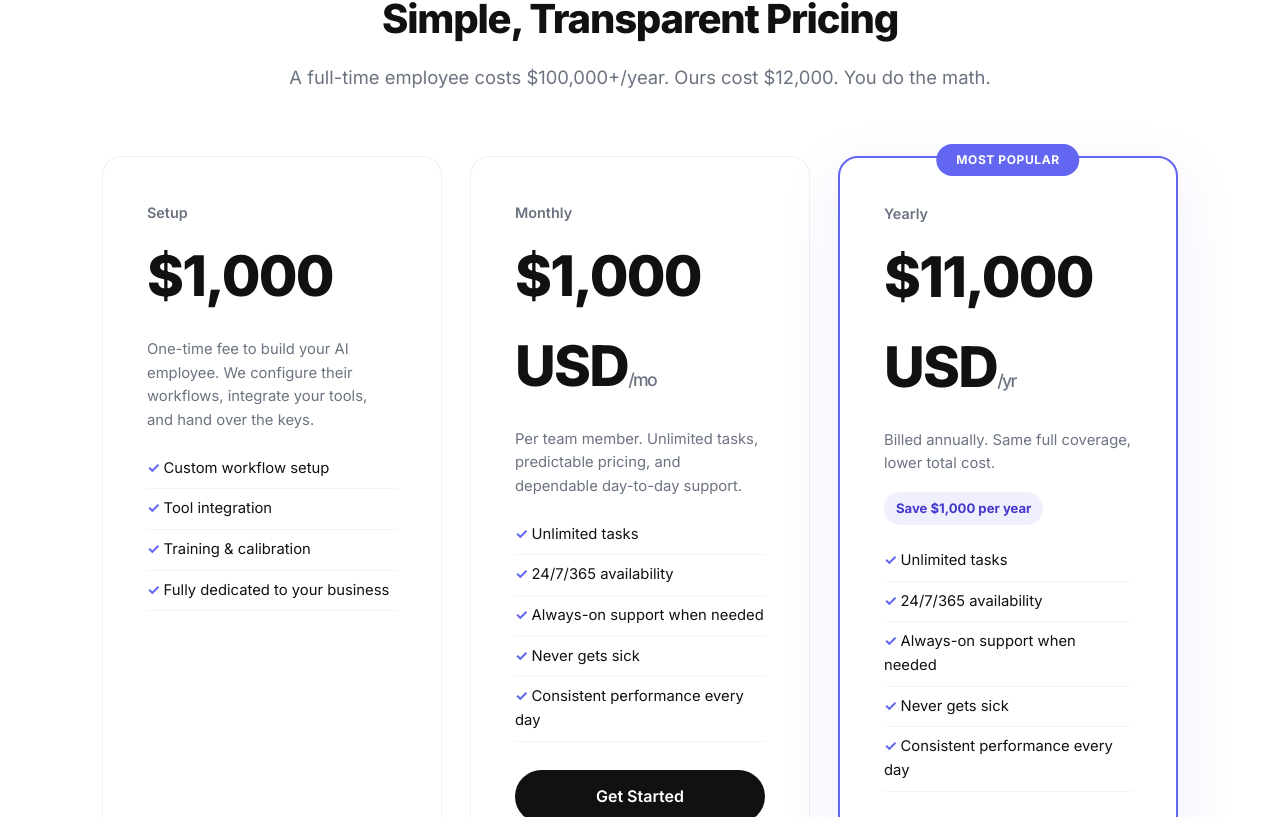
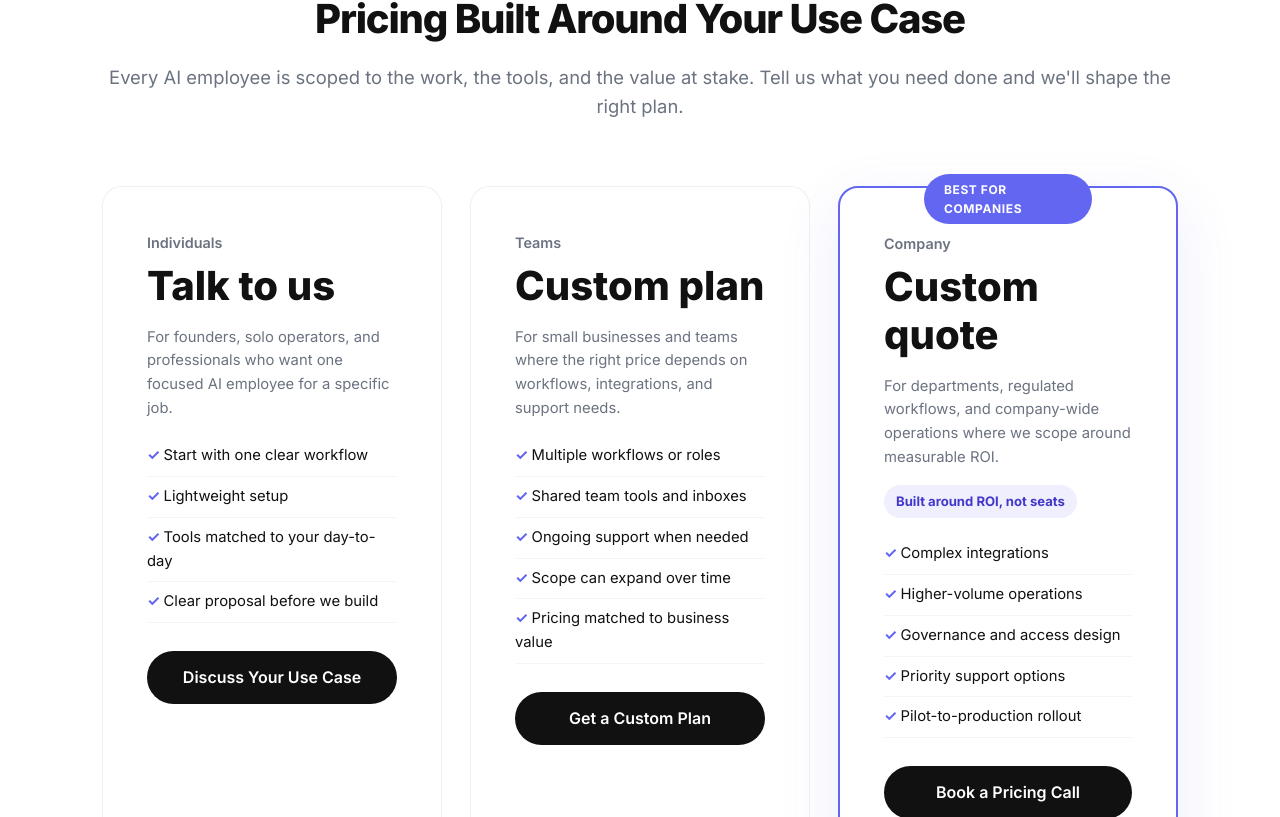
Before and after one commit to frankhli843/peoplefreework, a React (Vite) app: page /#/ in a window 1280 px wide. Shown: the part 7643-8460 px from the top of the page. Built offline with nearby package versions, Linux system fonts and the light colour scheme.

Commit message:
Revise pricing strategy copy

```diff
--- a/src/App.css
+++ b/src/App.css
@@ -364,7 +364,15 @@ body {
   text-transform: uppercase; letter-spacing: 0.05em;
 }
 .pricing-label { font-size: 0.9rem; font-weight: 600; color: var(--text-muted); margin-bottom: 8px; }
-.price { font-size: 3.5rem; font-weight: 800; margin-bottom: 16px; letter-spacing: -0.03em; }
+.price {
+  font-size: 2.5rem;
+  font-weight: 800;
+  line-height: 1.2;
+  margin-bottom: 16px;
+  letter-spacing: 0;
+  overflow-wrap: anywhere;
+  text-wrap: balance;
+}
 .price span { font-size: 1.1rem; font-weight: 500; color: var(--text-muted); }
 .pricing-desc { color: var(--text-muted); font-size: 0.925rem; line-height: 1.6; margin-bottom: 16px; }
 .pricing-savings {
--- a/src/locales/en.json
+++ b/src/locales/en.json
@@ -188,49 +188,50 @@
     }
   },
   "pricing": {
-    "sectionTitle": "Simple, Transparent Pricing",
-    "sectionSub": "A full-time employee costs $100,000+/year. Ours cost $12,000. You do the math.",
+    "sectionTitle": "Pricing Built Around Your Use Case",
+    "sectionSub": "Every AI employee is scoped to the work, the tools, and the value at stake. Tell us what you need done and we'll shape the right plan.",
     "setup": {
-      "label": "Setup",
-      "price": "$1,000",
-      "desc": "One-time fee to build your AI employee. We configure their workflows, integrate your tools, and hand over the keys.",
+      "label": "Individuals",
+      "price": "Talk to us",
+      "desc": "For founders, solo operators, and professionals who want one focused AI employee for a specific job.",
       "features": [
-        "Custom workflow setup",
-        "Tool integration",
-        "Training & calibration",
-        "Fully dedicated to your business"
-      ]
+        "Start with one clear workflow",
+        "Lightweight setup",
+        "Tools matched to your day-to-day",
+        "Clear proposal before we build"
+      ],
+      "cta": "Discuss Your Use Case"
     },
     "monthly": {
       "popular": "Most Popular",
-      "label": "Monthly",
-      "price": "$1,000 USD",
-      "per": "/mo",
-      "desc": "Per team member. Unlimited tasks, predictable pricing, and dependable day-to-day support.",
+      "label": "Teams",
+      "price": "Custom plan",
+      "per": "",
+      "desc": "For small businesses and teams where the right price depends on workflows, integrations, and support needs.",
       "features": [
-        "Unlimited tasks",
-        "24/7/365 availability",
-        "Always-on support when needed",
-        "Never gets sick",
-        "Consistent performance every day"
+        "Multiple workflows or roles",
+        "Shared team tools and inboxes",
+        "Ongoing support when needed",
+        "Scope can expand over time",
+        "Pricing matched to business value"
       ],
-      "cta": "Get Started"
+      "cta": "Get a Custom Plan"
     },
     "yearly": {
-      "popular": "Most Popular",
-      "label": "Yearly",
-      "price": "$11,000 USD",
-      "per": "/yr",
-      "desc": "Billed annually. Same full coverage, lower total cost.",
-      "savings": "Save $1,000 per year",
+      "popular": "Best for Companies",
+      "label": "Company",
+      "price": "Custom quote",
+      "per": "",
+      "desc": "For departments, regulated workflows, and company-wide operations where we scope around measurable ROI.",
+      "savings": "Built around ROI, not seats",
       "features": [
-        "Unlimited tasks",
-        "24/7/365 availability",
-        "Always-on support when needed",
-        "Never gets sick",
-        "Consistent performance every day"
+        "Complex integrations",
+        "Higher-volume operations",
+        "Governance and access design",
+        "Priority support options",
+        "Pilot-to-production rollout"
       ],
-      "cta": "Choose Yearly"
+      "cta": "Book a Pricing Call"
     }
   },
   "cta": {
--- a/src/locales/zh-TW.json
+++ b/src/locales/zh-TW.json
@@ -188,49 +188,50 @@
     }
   },
   "pricing": {
-    "sectionTitle": "簡單透明的定價",
-    "sectionSub": "一名全職員工年薪$100,000+。我們的只需$12,000。你自己算算。",
+    "sectionTitle": "按使用情境定價",
+    "sectionSub": "每個 AI 員工都會根據要完成的工作、使用的工具和創造的價值來設計。告訴我們你的需求，我們會搭配合適方案。",
     "setup": {
-      "label": "初始設置",
-      "price": "$1,000",
-      "desc": "一次性費用，用於建構你的AI員工。我們配置工作流、整合工具並交付。",
+      "label": "個人",
+      "price": "聯絡我們",
+      "desc": "適合創辦人、獨立經營者和專業人士，為一個明確任務配置專屬 AI 員工。",
       "features": [
-        "客製化工作流設置",
-        "工具整合",
-        "訓練和校準",
-        "專注服務於你的業務"
-      ]
+        "從一個清楚工作流開始",
+        "輕量級部署",
+        "工具匹配日常工作",
+        "建置前提供清晰方案"
+      ],
+      "cta": "討論你的使用情境"
     },
     "monthly": {
       "popular": "最受歡迎",
-      "label": "月費",
-      "price": "$1,000 美元",
-      "per": "/月",
-      "desc": "按團隊成員計費。任務不限量，價格可預期，日常支援穩定可靠。",
+      "label": "團隊",
+      "price": "客製方案",
+      "per": "",
+      "desc": "適合小企業和團隊，價格取決於工作流、整合複雜度和支援需求。",
       "features": [
-        "無限任務",
-        "24/7/365全天候",
-        "需要時隨時支援",
-        "從不生病",
-        "每天穩定輸出"
+        "多個工作流或職能",
+        "共享團隊工具和收件匣",
+        "按需持續支援",
+        "範圍可逐步擴展",
+        "按業務價值匹配價格"
       ],
-      "cta": "立即開始"
+      "cta": "取得客製方案"
     },
     "yearly": {
-      "popular": "最受歡迎",
-      "label": "年付方案",
-      "price": "$11,000 美元",
-      "per": "/年",
-      "desc": "按年計費。服務不變，總成本更低。",
-      "savings": "每年可節省 $1,000",
+      "popular": "最適合公司",
+      "label": "公司",
+      "price": "客製報價",
+      "per": "",
+      "desc": "適合部門級、合規流程和公司級營運，我們會圍繞可衡量 ROI 來設計範圍。",
+      "savings": "圍繞 ROI 定價，而不是按席位",
       "features": [
-        "任務不限量",
-        "7x24x365 全天候可用",
-        "需要時隨時支援",
-        "從不生病",
-        "每天穩定輸出"
+        "複雜系統整合",
+        "更高規模營運",
+        "權限與治理設計",
+        "優先支援選項",
+        "從試點到正式上線"
       ],
-      "cta": "選擇年付方案"
+      "cta": "預約定價溝通"
     }
   },
   "cta": {
--- a/src/locales/zh.json
+++ b/src/locales/zh.json
@@ -188,49 +188,50 @@
     }
   },
   "pricing": {
-    "sectionTitle": "简单透明的定价",
-    "sectionSub": "一名全职员工年薪$100,000+。我们的只需$12,000。你自己算算。",
+    "sectionTitle": "按使用场景定价",
+    "sectionSub": "每个 AI 员工都会根据要完成的工作、使用的工具和创造的价值来设计。告诉我们你的需求，我们会匹配合适方案。",
     "setup": {
-      "label": "初始设置",
-      "price": "$1,000",
-      "desc": "一次性费用，用于构建你的AI员工。我们配置工作流、集成工具并交付。",
+      "label": "个人",
+      "price": "联系我们",
+      "desc": "适合创始人、独立经营者和专业人士，为一个明确任务配置专属 AI 员工。",
       "features": [
-        "定制工作流设置",
-        "工具集成",
-        "训练和校准",
-        "专注服务于你的业务"
-      ]
+        "从一个清晰工作流开始",
+        "轻量级部署",
+        "工具匹配日常工作",
+        "构建前提供清晰方案"
+      ],
+      "cta": "讨论你的使用场景"
     },
     "monthly": {
       "popular": "最受欢迎",
-      "label": "月费",
-      "price": "$1,000 美元",
-      "per": "/月",
-      "desc": "按团队成员计费。任务不限量，价格可预期，日常支持稳定可靠。",
+      "label": "团队",
+      "price": "定制方案",
+      "per": "",
+      "desc": "适合小企业和团队，价格取决于工作流、集成复杂度和支持需求。",
       "features": [
-        "无限任务",
-        "24/7/365全天候",
-        "需要时随时支持",
-        "从不生病",
-        "每天稳定输出"
+        "多个工作流或岗位",
+        "共享团队工具和收件箱",
+        "按需持续支持",
+        "范围可逐步扩展",
+        "按业务价值匹配价格"
       ],
-      "cta": "立即开始"
+      "cta": "获取定制方案"
     },
     "yearly": {
-      "popular": "最受欢迎",
-      "label": "年付方案",
-      "price": "$11,000 美元",
-      "per": "/年",
-      "desc": "按年计费。服务不变，总成本更低。",
-      "savings": "每年可节省 $1,000",
+      "popular": "最适合公司",
+      "label": "公司",
+      "price": "定制报价",
+      "per": "",
+      "desc": "适合部门级、合规流程和公司级运营，我们会围绕可衡量 ROI 来设计范围。",
+      "savings": "围绕 ROI 定价，而不是按席位",
       "features": [
-        "任务不限量",
-        "7x24x365 全天候可用",
-        "需要时随时支持",
-        "从不生病",
-        "每天稳定输出"
+        "复杂系统集成",
+        "更高规模运营",
+        "权限与治理设计",
+        "优先支持选项",
+        "从试点到生产落地"
       ],
-      "cta": "选择年付方案"
+      "cta": "预约定价沟通"
     }
   },
   "cta": {
--- a/src/pages/Home.jsx
+++ b/src/pages/Home.jsx
@@ -278,10 +278,13 @@ export default function Home() {
                 <li key={f}>{f}</li>
               ))}
             </ul>
+            {t('pricing.setup.cta', { defaultValue: '' }) && (
+              <a href="mailto:hello@peoplefree.work" className="btn btn-primary" style={{ width: '100%', textAlign: 'center' }}>{t('pricing.setup.cta')}</a>
+            )}
           </div>
           <div className="pricing-card">
             <div className="pricing-label">{t('pricing.monthly.label')}</div>
-            <div className="price">{t('pricing.monthly.price')}<span>{t('pricing.monthly.per')}</span></div>
+            <div className="price">{t('pricing.monthly.price')}{t('pricing.monthly.per') && <span>{t('pricing.monthly.per')}</span>}</div>
             <p className="pricing-desc">{t('pricing.monthly.desc')}</p>
             <ul className="pricing-features">
               {t('pricing.monthly.features', { returnObjects: true }).map((f) => (
@@ -293,9 +296,9 @@ export default function Home() {
           <div className="pricing-card featured">
             <div className="pricing-popular">{t('pricing.yearly.popular')}</div>
             <div className="pricing-label">{t('pricing.yearly.label')}</div>
-            <div className="price">{t('pricing.yearly.price')}<span>{t('pricing.yearly.per')}</span></div>
+            <div className="price">{t('pricing.yearly.price')}{t('pricing.yearly.per') && <span>{t('pricing.yearly.per')}</span>}</div>
             <p className="pricing-desc">{t('pricing.yearly.desc')}</p>
-            <p className="pricing-savings">{t('pricing.yearly.savings')}</p>
+            {t('pricing.yearly.savings') && <p className="pricing-savings">{t('pricing.yearly.savings')}</p>}
             <ul className="pricing-features">
               {t('pricing.yearly.features', { returnObjects: true }).map((f) => (
                 <li key={f}>{f}</li>
```
Also changed, not shown: src/locales/es.json, src/locales/fr.json, src/locales/ja.json, src/locales/ko.json, src/locales/pt.json.
